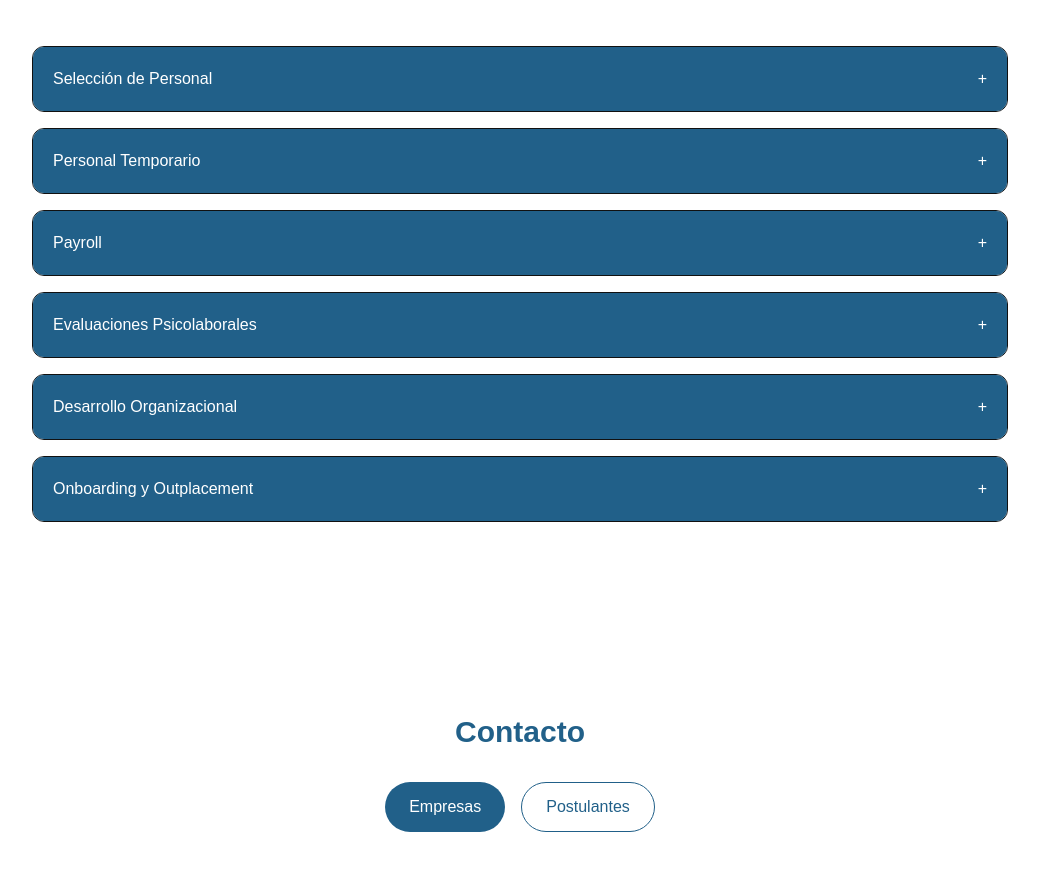
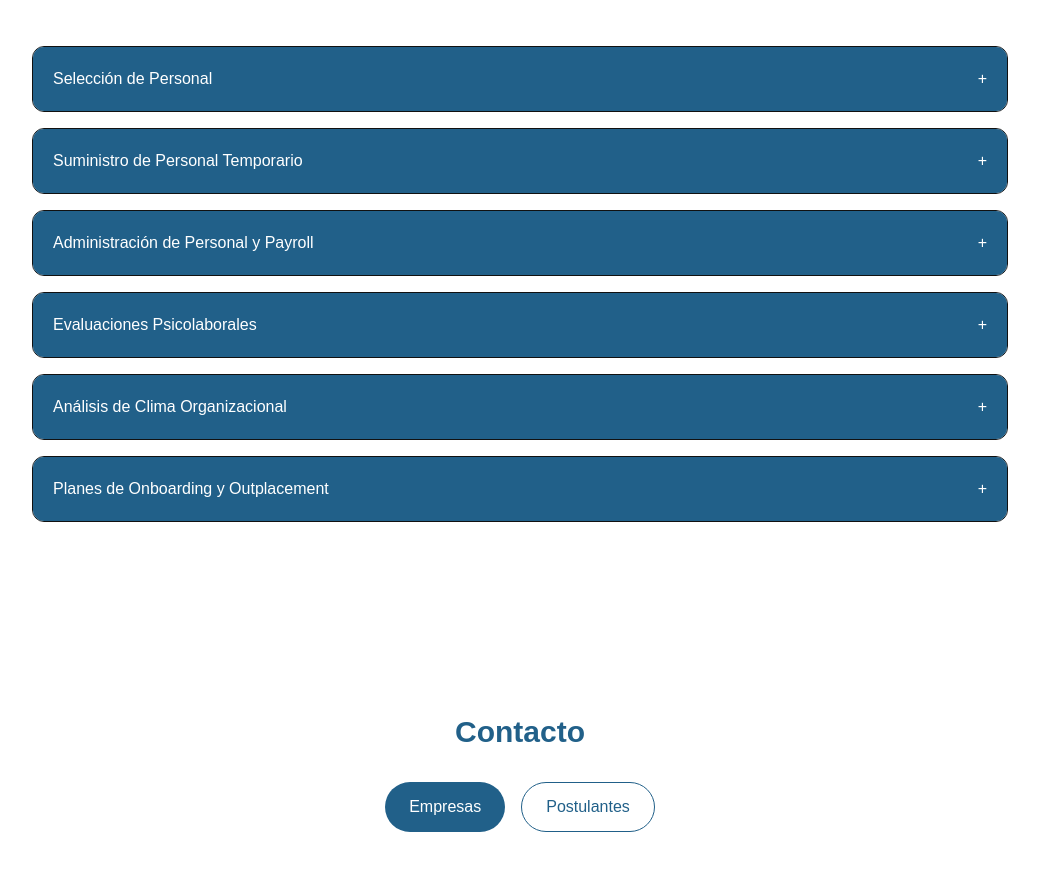
Before and after one commit to WorkOffice2026/workoffice-web, a Next.js app: page / in a window 1280 px wide. Shown: the part 4425-5296 px from the top of the page, without its empty margins (120-1159 px from the left). Built offline with nearby package versions, Linux system fonts and the light colour scheme.

Commit message:
actualizar seccion de servicios

```diff
--- a/src/app/page.tsx
+++ b/src/app/page.tsx
@@ -18,11 +18,11 @@ export default function Home() {
       desc: "Identificamos y evaluamos candidatos alineados a las necesidades de cada organización.",
     },
     {
-      title: "Personal Temporario",
+      title: "Suministro de Personal Temporario",
       desc: "Soluciones ágiles para cubrir necesidades operativas y picos de trabajo.",
     },
     {
-      title: "Payroll",
+      title: "Administración de Personal y Payroll",
       desc: "Gestión integral de liquidación de haberes y administración de personal.",
     },
     {
@@ -30,11 +30,11 @@ export default function Home() {
       desc: "Herramientas profesionales para selección y desarrollo de talento.",
     },
     {
-      title: "Desarrollo Organizacional",
+      title: "Análisis de Clima Organizacional",
       desc: "Acompañamiento en procesos de mejora y gestión del talento.",
     },
     {
-      title: "Onboarding y Outplacement",
+      title: "Planes de Onboarding y Outplacement",
       desc: "Procesos de inducción y reinserción laboral personalizados.",
     },
   ];
```
